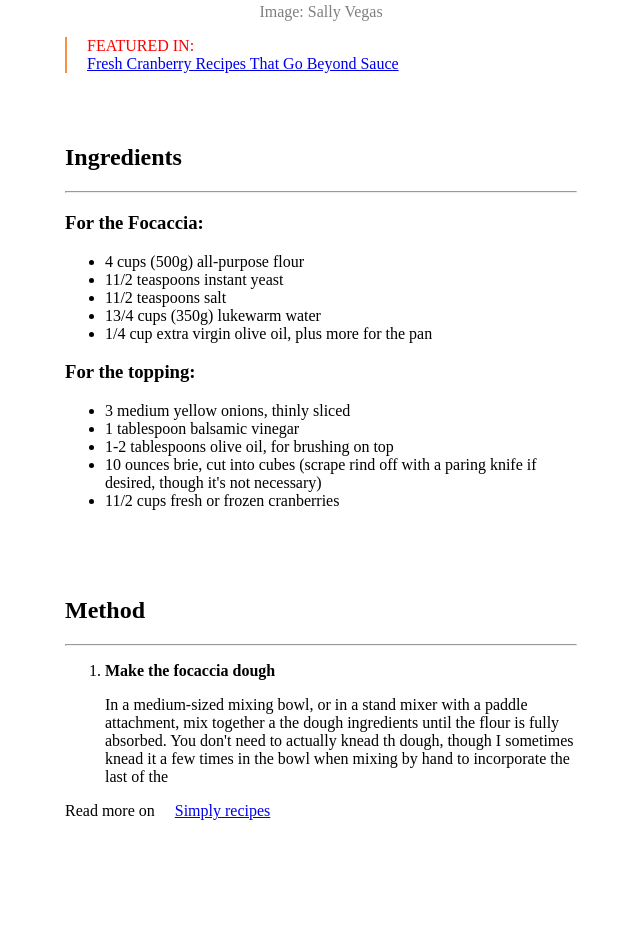
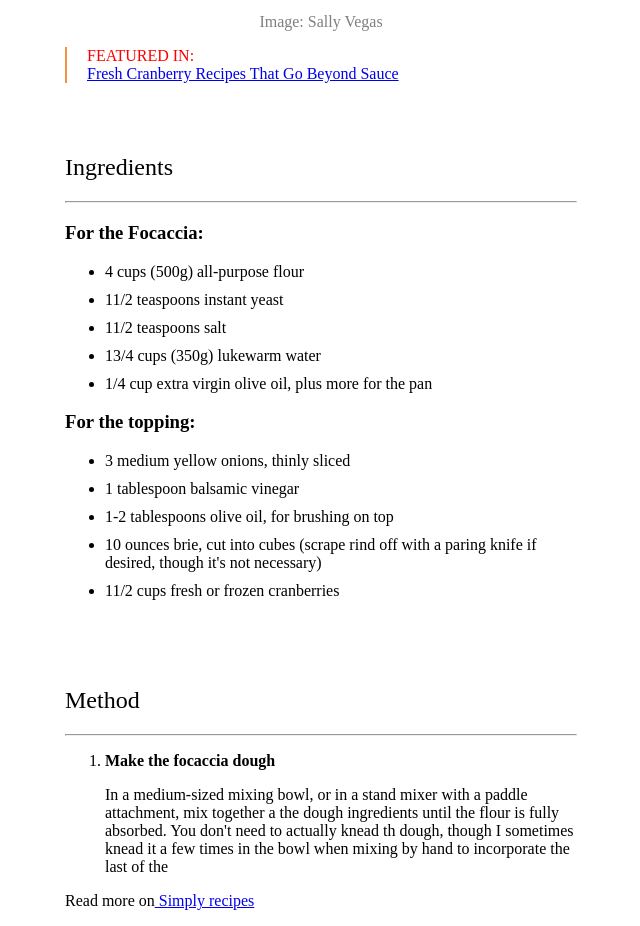
Before and after one commit to AleDiBene/Day-3, a plain HTML site: page index.html in a window 1280 px wide. Shown: the part 782-1708 px from the top of the page, without its empty margins (319-959 px from the left). Before the commit the page ends 1618 px from the top, so only its background shows below. Drawn offline with Linux system fonts and the light colour scheme.

Commit message:
add a space in l<li> element

```diff
--- a/assets/css/style.css
+++ b/assets/css/style.css
@@ -6,6 +6,7 @@ nav img {
   display: block;
   width: 150px;
   margin: 0 auto;
+  padding-top: 10px;
 }
 
 nav p {
@@ -43,7 +44,7 @@ main img {
   border-left: 2px solid #f79046;
 }
 .ContentFeatured p,
-a {
+.ContentFeatured a {
   margin: 0px 0px 0px 20px;
 }
 
@@ -60,3 +61,10 @@ iframe {
 span {
   color: red;
 }
+main h2 {
+  font-weight: 100;
+}
+
+li {
+  margin-bottom: 10px;
+}
--- a/index.html
+++ b/index.html
@@ -77,8 +77,8 @@
             </p>
           </li>
         </ol>
-        <p>Read more on<a href="#">Simply recipes</a></p>
       </section>
+      <p>Read more on<a href="#"> Simply recipes</a></p>
     </main>
   </body>
 </html>
```
